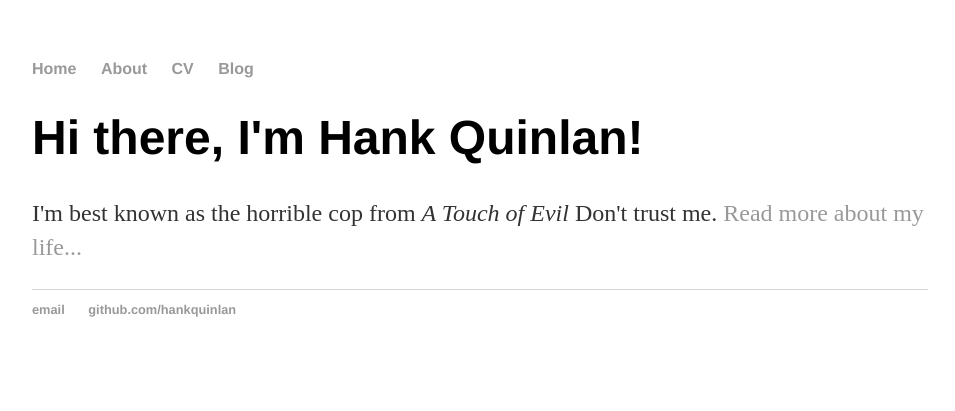
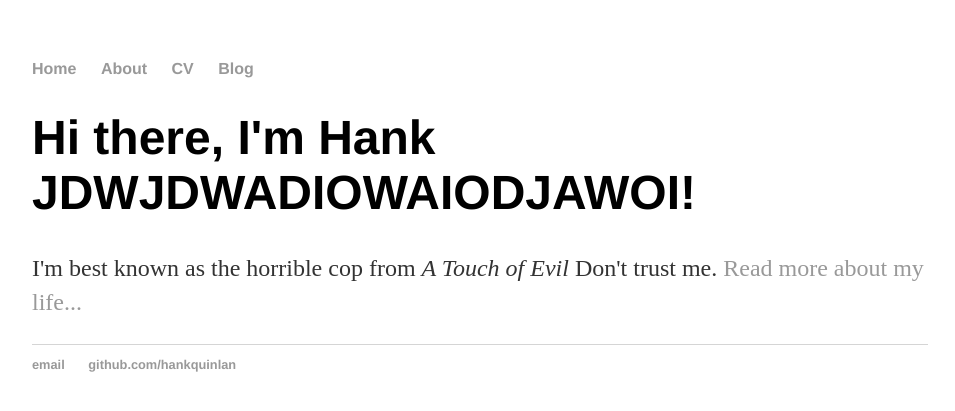
Before and after one commit to jacksouthard/jacksouthard.github.io, a Jekyll site: the page built from index.html, in a window 1280 px wide. Shown: the top 411 px of the page, without its empty margins (160-1115 px from the left). Built offline with Jekyll 4.4.1, drawn with Linux system fonts in a browser that asks for light colours.

Commit message:
Change stuff

```diff
--- a/index.html
+++ b/index.html
@@ -3,6 +3,6 @@ layout: default
 title: Hank Quinlan, Horrible Cop
 ---
 <div class="blurb">
-	<h1>Hi there, I'm Hank Quinlan!</h1>
+	<h1>Hi there, I'm Hank JDWJDWADIOWAIODJAWOI!</h1>
 	<p>I'm best known as the horrible cop from <em>A Touch of Evil</em> Don't trust me. <a href="/about">Read more about my life...</a></p>
 </div><!-- /.blurb -->
```
